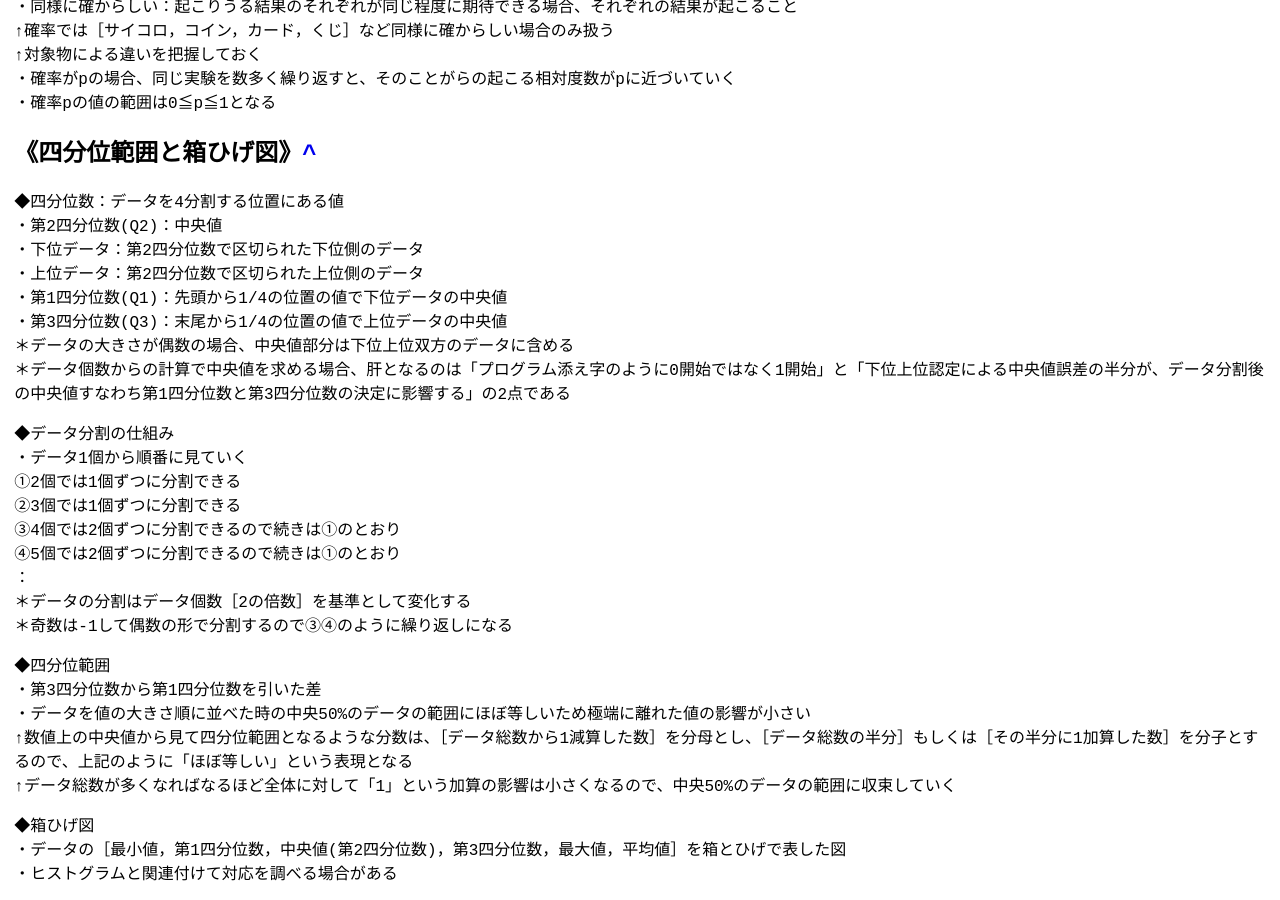
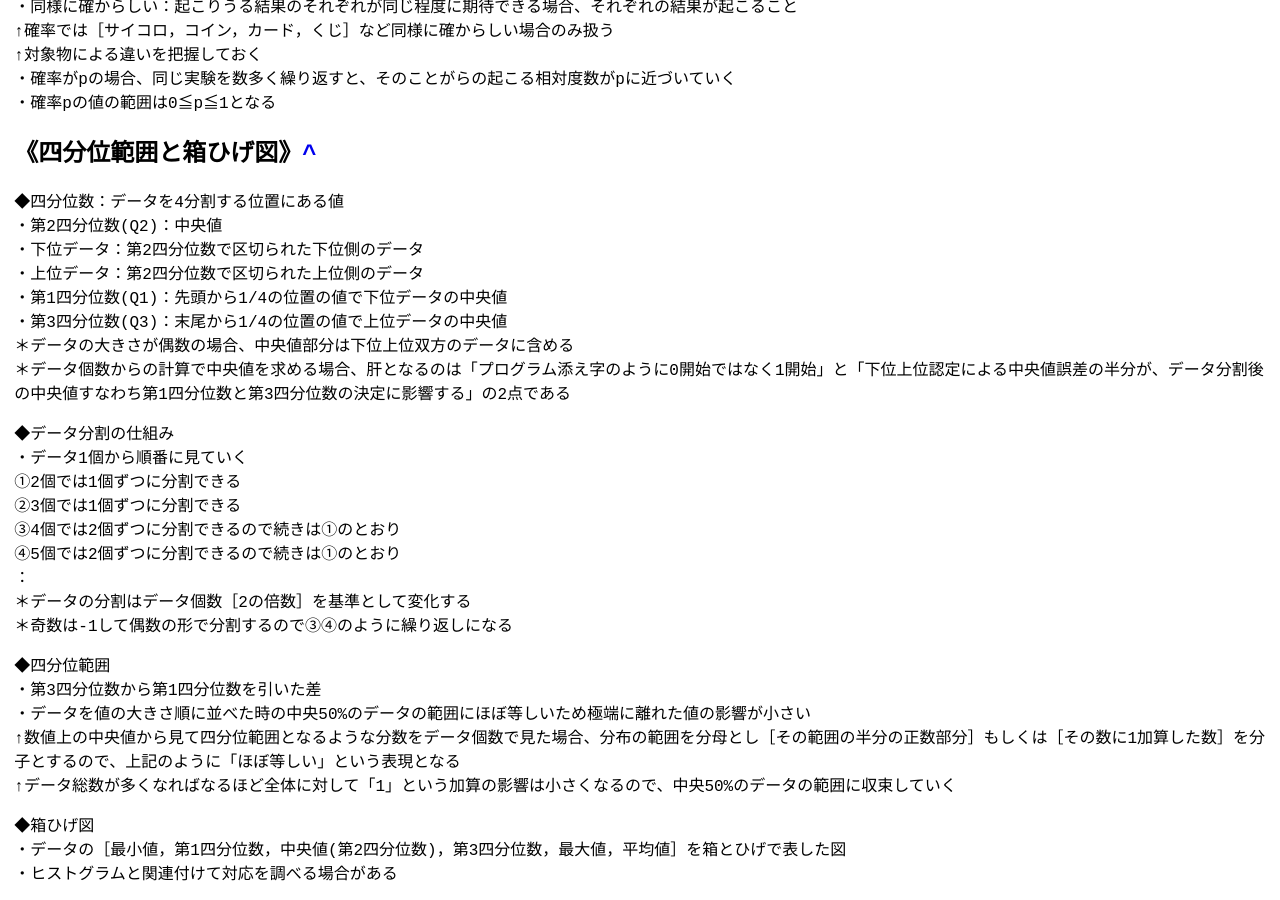
Before and after one commit to zoldof/algo-notes-ci, a Jekyll site: the page built from docs/dist/chu2/index.md, in a window 1280 px wide and 900 px high, scrolled down 8020 px. Built offline with Jekyll 4.4.1, drawn with Linux system fonts in a browser that asks for light colours.

Commit message:
Update index.md

```diff
--- a/docs/dist/chu2/index.md
+++ b/docs/dist/chu2/index.md
@@ -381,7 +381,7 @@ title: 中2数学
 ◆四分位範囲
 ・第3四分位数から第1四分位数を引いた差
 ・データを値の大きさ順に並べた時の中央50%のデータの範囲にほぼ等しいため極端に離れた値の影響が小さい
-↑数値上の中央値から見て四分位範囲となるような分数は、［データ総数から1減算した数］を分母とし、［データ総数の半分］もしくは［その半分に1加算した数］を分子とするので、上記のように「ほぼ等しい」という表現となる
+↑数値上の中央値から見て四分位範囲となるような分数をデータ個数で見た場合、分布の範囲を分母とし［その範囲の半分の正数部分］もしくは［その数に1加算した数］を分子とするので、上記のように「ほぼ等しい」という表現となる
 ↑データ総数が多くなればなるほど全体に対して「1」という加算の影響は小さくなるので、中央50%のデータの範囲に収束していく
 
 ◆箱ひげ図
```
